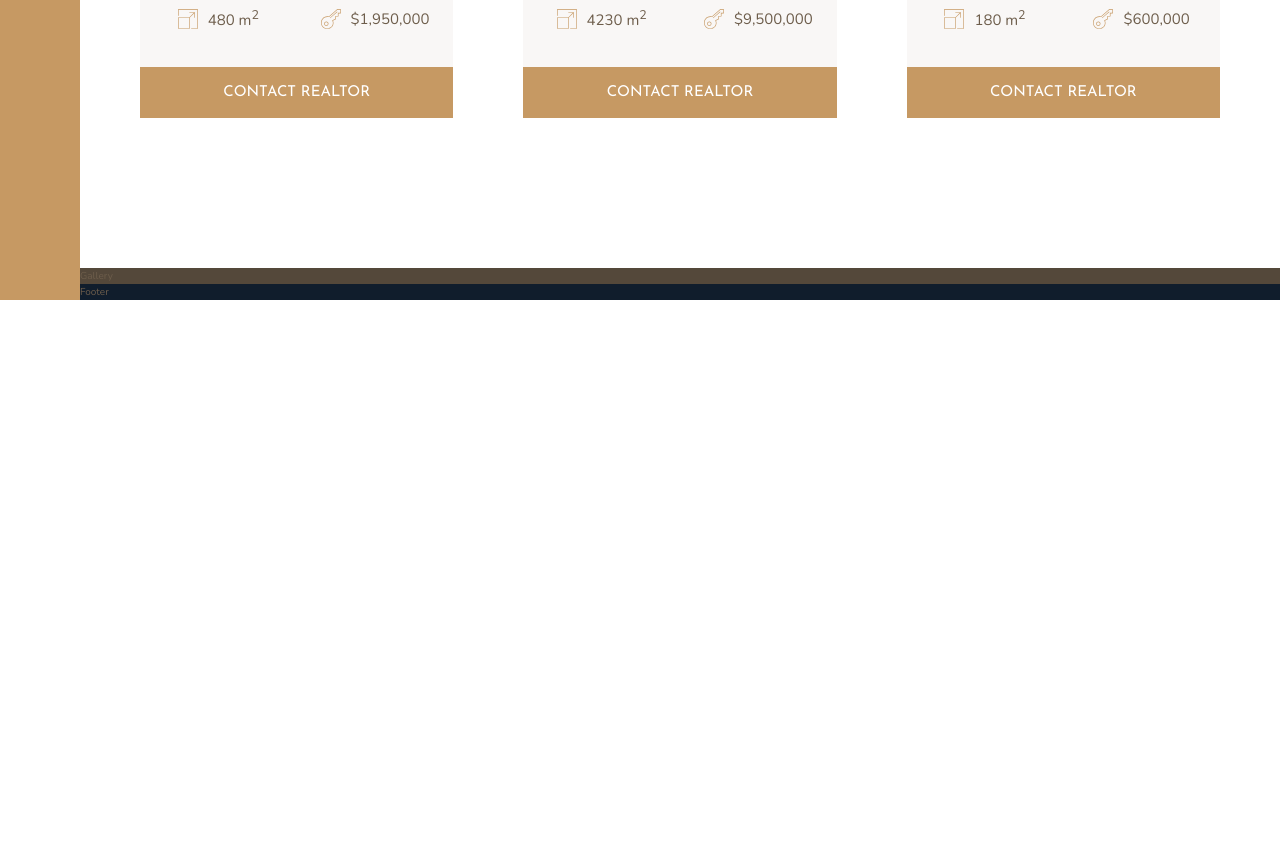
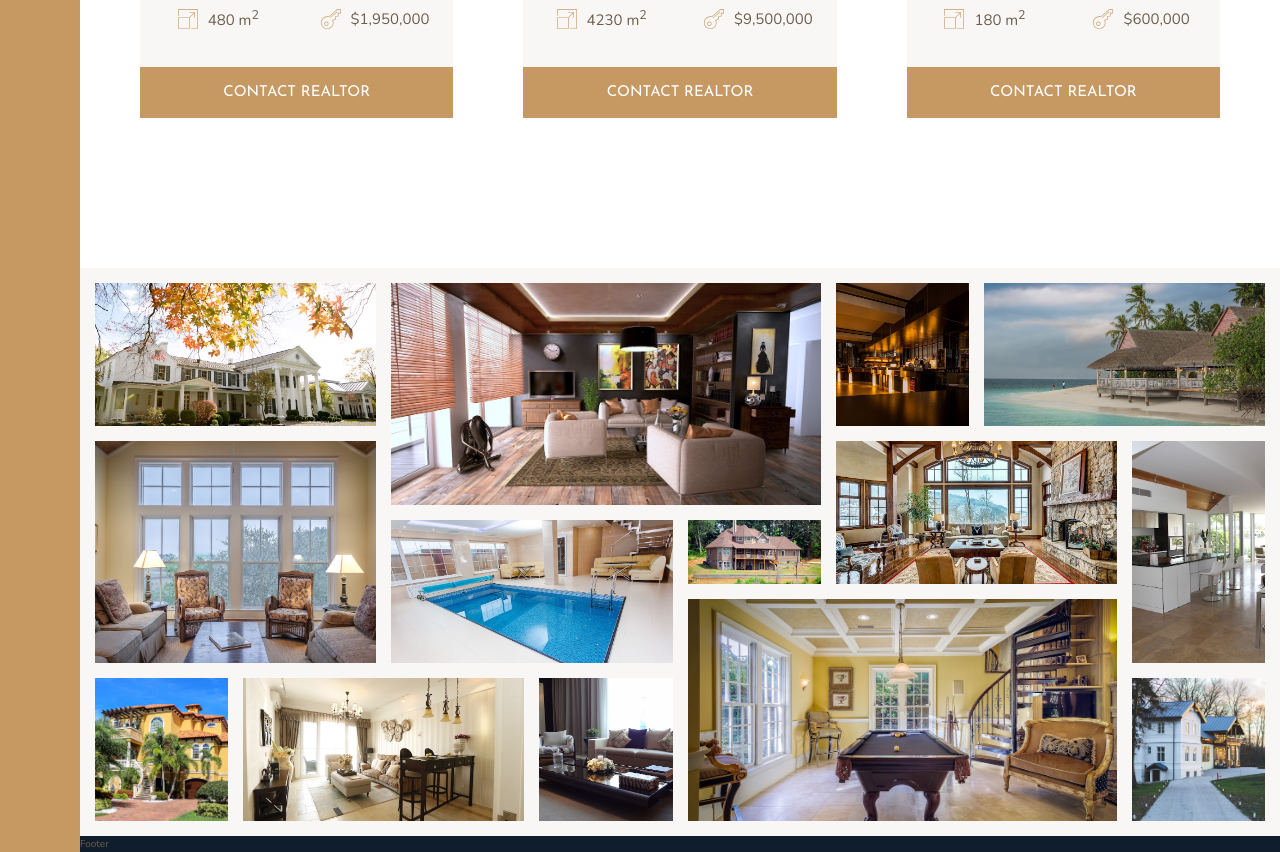
Before and after one commit to s-mcmartin/Nexter, a website: page index.html in a window 1280 px wide. Shown: the part 2777-3629 px from the top of the page. Before the commit the page ends 3077 px from the top, so only its background shows below. Drawn offline with nearby package versions, Linux system fonts and the light colour scheme.

Commit message:
Complete gallery-section

```diff
--- a/index.html
+++ b/index.html
@@ -286,7 +286,55 @@
                 <button class="btn home__btn">Contact realtor</button>
             </div>
         </section>
-        <section class="gallery">Gallery</section>
+        <section class="gallery">
+
+
+            <figure class="gallery__item gallery__item--1">
+                <img src="img/gal-1.jpeg" alt="Gallery image 1" class="gallery__img">
+            </figure>
+            <figure class="gallery__item gallery__item--2">
+                <img src="img/gal-2.jpeg" alt="Gallery image 2" class="gallery__img">
+            </figure>
+            <figure class="gallery__item gallery__item--3">
+                <img src="img/gal-3.jpeg" alt="Gallery image 3" class="gallery__img">
+            </figure>
+            <figure class="gallery__item gallery__item--4">
+                <img src="img/gal-4.jpeg" alt="Gallery image 4" class="gallery__img">
+            </figure>
+            <figure class="gallery__item gallery__item--5">
+                <img src="img/gal-5.jpeg" alt="Gallery image 5" class="gallery__img">
+            </figure>
+            <figure class="gallery__item gallery__item--6">
+                <img src="img/gal-6.jpeg" alt="Gallery image 6" class="gallery__img">
+            </figure>
+            <figure class="gallery__item gallery__item--7">
+                <img src="img/gal-7.jpeg" alt="Gallery image 7" class="gallery__img">
+            </figure>
+            <figure class="gallery__item gallery__item--8">
+                <img src="img/gal-8.jpeg" alt="Gallery image 8" class="gallery__img">
+            </figure>
+            <figure class="gallery__item gallery__item--9">
+                <img src="img/gal-9.jpeg" alt="Gallery image 9" class="gallery__img">
+            </figure>
+            <figure class="gallery__item gallery__item--10">
+                <img src="img/gal-10.jpeg" alt="Gallery image 10" class="gallery__img">
+            </figure>
+            <figure class="gallery__item gallery__item--11">
+                <img src="img/gal-11.jpeg" alt="Gallery image 11" class="gallery__img">
+            </figure>
+            <figure class="gallery__item gallery__item--12">
+                <img src="img/gal-12.jpeg" alt="Gallery image 12" class="gallery__img">
+            </figure>
+            <figure class="gallery__item gallery__item--13">
+                <img src="img/gal-13.jpeg" alt="Gallery image 13" class="gallery__img">
+            </figure>
+            <figure class="gallery__item gallery__item--14">
+                <img src="img/gal-14.jpeg" alt="Gallery image 14" class="gallery__img">
+            </figure>
+
+
+
+        </section>
         <footer class="footer">Footer</footer>
 
     </body>
--- a/sass/_gallery.scss
+++ b/sass/_gallery.scss
@@ -1,4 +1,75 @@
 .gallery {
-  background-color: $color-grey-dark-1;
   grid-column: full-start / full-end;
+  background-color: $color-grey-light-1;
+  display: grid;
+  grid-template-columns: repeat(8, 1fr);
+  grid-template-rows: repeat(7, 5vw);
+  gap: 1.5rem;
+  padding: 1.5rem;
+
+  &__item {
+    &--1 {
+      grid-column: 1 / 3;
+      grid-row: 1 / 3;
+    }
+    &--2 {
+      grid-column: 3 / 6;
+      grid-row: 1 / 4;
+    }
+    &--3 {
+      grid-column: 6 / 7;
+      grid-row: 1 / 3;
+    }
+    &--4 {
+      grid-column: 7 / 9;
+      grid-row: 1 / 3;
+    }
+    &--5 {
+      grid-column: 1 / 3;
+      grid-row: 3 / 6;
+    }
+    &--6 {
+      grid-column: 3 / 5;
+      grid-row: 4 / 6;
+    }
+    &--7 {
+      grid-column: 5 / 6;
+      grid-row: 4 / 5;
+    }
+    &--8 {
+      grid-column: 6 / 8;
+      grid-row: 3 / 5;
+    }
+    &--9 {
+      grid-column: 8 / 9;
+      grid-row: 3 / 6;
+    }
+    &--10 {
+      grid-column: 1 / 2;
+      grid-row: 6 / 8;
+    }
+    &--11 {
+      grid-column: 2 / 4;
+      grid-row: 6 / 8;
+    }
+    &--12 {
+      grid-column: 4 / 5;
+      grid-row: 6 / 8;
+    }
+    &--13 {
+      grid-column: 5 / 8;
+      grid-row: 5 / 8;
+    }
+    &--14 {
+      grid-column: 8 / 9;
+      grid-row: 6 / 8;
+    }
+  }
+
+  &__img {
+    display: block;
+    width: 100%;
+    height: 100%;
+    object-fit: cover;
+  }
 }
```
Also changed, not shown: css/style.css.
